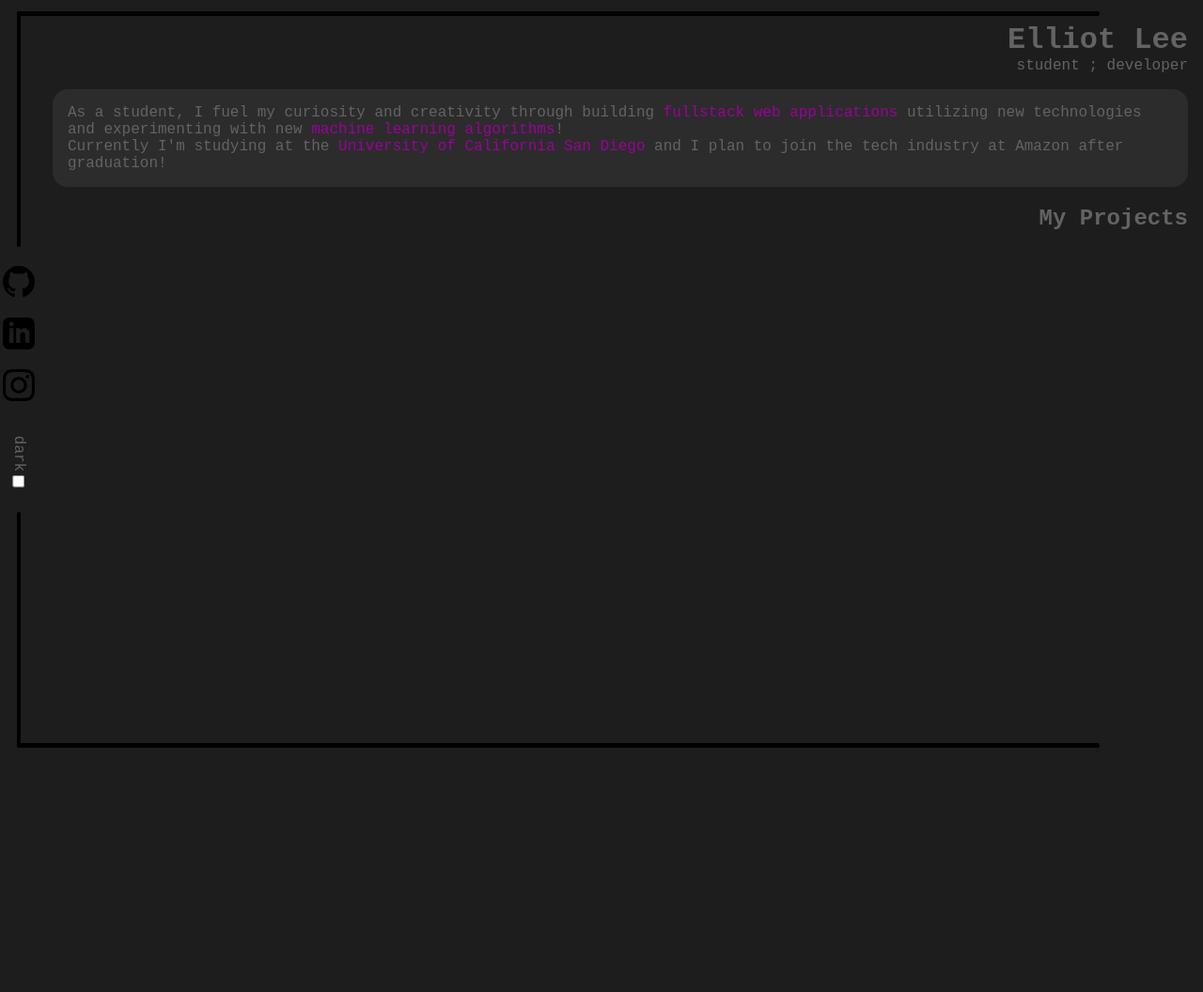
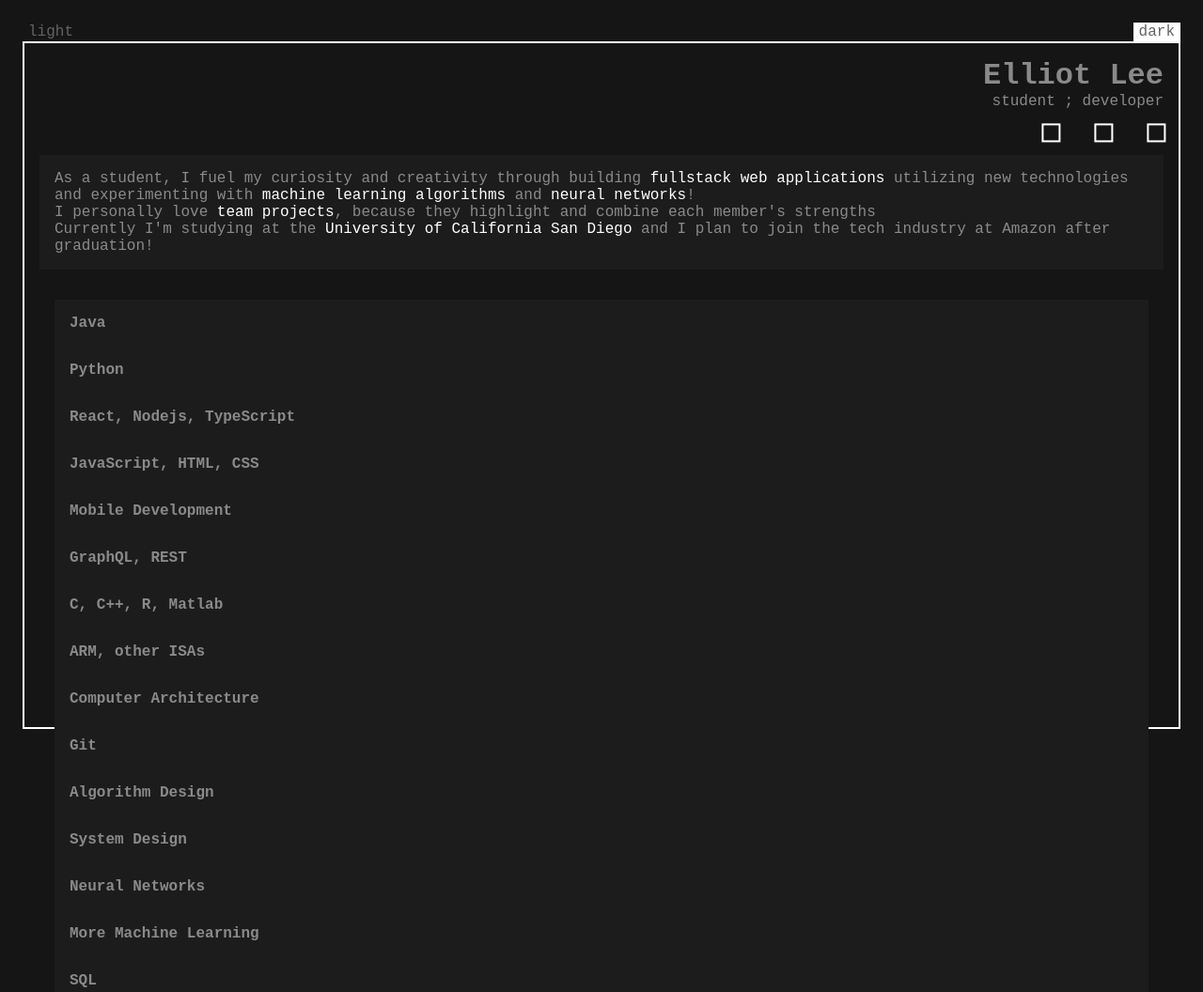
Before and after one commit to eal001/personal-website-v3, a plain HTML site: page index.html in a window 1280 px wide. Shown: the top 1056 px of the page at 94% size. Before the commit the page ends 800 px from the top, so only its background shows below. Drawn offline with Linux system fonts and the light colour scheme.

Commit message:
adjust hierarchy of tags and add skill section

```diff
--- a/index.html
+++ b/index.html
@@ -16,10 +16,18 @@
 
     <!-- scripts -->
     <script src="./project-card.js" type="module"></script>
-
+    <script src="./main.js" type="module"></script>
 </head>
 
 <body>
+    <div id="color-mode">
+        <button id="light">
+            light
+        </button>
+        <button id="dark">
+            dark
+        </button>
+    </div>
     <main>
         <h1>
             Elliot Lee
@@ -28,47 +36,96 @@
             student ; developer
         </p>
         <nav>
-
-            <line class="vertical">
-                <line class="horizontal"></line>
-            </line>
-            <div id="socials-container">
-
-                <a href="https://github.com/eal001/">
-                    <img src="assets/github.svg" alt="linkedin-icon">
-                </a>
-                <a href="https://www.linkedin.com/in/eal001/">
-                    <img src="assets/linkedin.svg" alt="linkedin-icon">
-                </a>
-                <a href="https://www.instagram.com/eal001/">
-                    <img src="assets/instagram.svg" alt="linkedin-icon">
-                </a>
-
-            </div>
-            <div id="dark-mode-container">
-                <label id="dark-mode-label">dark</label>
-                <input id="dark-mode-input" type="checkbox">
-            </div>
-            <line class="vertical">
-                <line class="horizontal" id="bottom"></line>
-            </line>
+            <a id="about-nav"><dot></dot><span>About<span></a>
+            <a id="projects-nav"><dot></dot><span>Projects</span></a>
+            <a id="contact-nav"><dot></dot><span>Contact</span></a>
         </nav>
 
         <section id="about">
             As a student, I fuel my curiosity and creativity through building
-            <a href="">fullstack web applications</a> utilizing new technologies and
-            experimenting with new <a>machine learning algorithms</a>!
+            <a>fullstack web applications</a> utilizing new technologies and
+            experimenting with <a>machine learning algorithms</a> and <a>neural
+            networks</a>!
+            <br>
+            I personally love <a>team projects</a>, because they highlight and
+            combine each member's strengths
             <br>
             Currently I'm studying at the <a>University of California San Diego</a> and
             I plan to join the tech industry at Amazon after graduation!
         </section>
+        <section id="skills">
+            <skill>
+                <h2>Java</h2>
+            </skill>
+            <skill>
+                <h2>Python</h2>
+            </skill>
+            <skill>
+                <h2>React, Nodejs, TypeScript</h2>
+            </skill>
+            <skill>
+                <h2>JavaScript, HTML, CSS</h2>
+            </skill>
+            <skill>
+                <h2>Mobile Development</h2>
+            </skill>
+            <skill>
+                <h2>GraphQL, REST</h2>
+            </skill>
+            <skill>
+                <h2>C, C++, R, Matlab</h2>
+            </skill>
+            <skill>
+                <h2>ARM, other ISAs</h2>
+            </skill>
+            <skill>
+                <h2>Computer Architecture</h2>
+            </skill>
+            <skill>
+                <h2>Git</h2>
+            </skill>
+            <skill>
+                <h2>Algorithm Design</h2>
+            </skill>
+            <skill>
+                <h2>System Design</h2>
+            </skill>
+            <skill>
+                <h2>Neural Networks</h2>
+            </skill>
+            <skill>
+                <h2>More Machine Learning</h2>
+            </skill>
+            <skill>
+                <h2>SQL</h2>
+            </skill>
+            <skill>
+                <h2>Math</h2>
+            </skill>
+            <skill>
+                <h2>English</h2>
+            </skill>
+            <skill>
+                <h2>Spanish</h2>
+            </skill>
+        </section>
         <section id="projects">
-            <h2>My Projects</h2>
-            <div id="project-container">
-
-            </div>
+            pjjpj
+        </section>
+        <section id="contact">
+            ctctctr
         </section>
     </main>
 </body>
 
 </html>
+
+<!-- <a href="https://github.com/eal001/">
+    <img src="assets/github.svg" alt="linkedin-icon">
+</a>
+<a href="https://www.linkedin.com/in/eal001/">
+    <img src="assets/linkedin.svg" alt="linkedin-icon">
+</a>
+<a href="https://www.instagram.com/eal001/">
+    <img src="assets/instagram.svg" alt="linkedin-icon">
+</a> -->
--- a/styles.css
+++ b/styles.css
@@ -1,16 +1,21 @@
 html {
     font-size: 16px;
     font-family:'Courier New', Courier, monospace;
-    color:rgb(99, 99, 99);
-    text-align: right;
+    color:rgb(138, 138, 138);
 }
 
 body {
-    background-color: rgb(29, 29, 29);
+    background-color: rgb(21, 21, 21);
     text-decoration: none;
-    margin: 1rem;
-    margin-top: 1.5rem;
-    margin-left: 3.5rem;
+    margin: 1.5rem;
+    height: calc(100vh - 3rem);
+}
+
+main {
+    border: 0.125rem solid white;
+    padding: 1rem;
+    text-align: right;
+    height: calc(100% - 3.5rem);
 }
 
 h1 {
@@ -18,7 +23,9 @@ h1 {
 }
 
 h2 {
-     text-align: right;
+    font-size: 1rem;
+    text-align: left;
+    margin: 0rem;
 }
 
 p {
@@ -28,83 +35,87 @@ p {
 section {
     text-align: left;
     margin-top: 1rem;
+    padding: 1rem;
+    background-color: rgb(28, 28, 28);
 }
 
-line {
-    display: block;
-    background-color: black;
-    border-radius: 1rem;
-    overflow: visible;
+nav {
+    margin: 1rem;
+    display: flex;
+    justify-content: space-between;
 }
 
-line.vertical{
-    height: 32%;
-    width: 0.3rem;
+button {
+    background-color: transparent;
+    border: none;
+    font-size: 16px;
+    font-family:'Courier New', Courier, monospace;
+    color: rgb(99, 99, 99);
 }
 
-line.horizontal {
-    height: 0.3rem;
-    width: 90vw
+button:hover {
+    background-color: white;
 }
 
-line#bottom {
-    position: absolute;
-    bottom: 0;
+button:active {
+    background-color: white;
 }
 
 a {
-    color: rgb(156, 0, 156);
+    color: white;
     text-decoration: none;
 }
 
 a:hover {
-    color: white;
+    color: rgb(156, 0, 156);
 }
 
-a img {
-    margin: 0.5rem;
-    width: 2.123rem;
+skill {
+    display: block;
+    background-color: rgb(28, 28, 28);
+    padding: 1rem;
 }
 
-a img:hover{
-    filter: invert(49%) sepia(38%) saturate(1234%) hue-rotate(248deg) brightness(84%) contrast(93%);
+#skills {
+    background-color: transparent;
 }
 
-nav {
-    position: fixed;
-    overflow-x: visible;
-    top: 0;
-    left: 0;
-    margin: 0.75rem;
+#color-mode {
+    width: 100%;
     display: flex;
-    justify-content: center;
-    align-content: space-between;
-    width: 1rem;
-    flex-wrap: wrap;
-    height: calc(100% - 1rem);
+    justify-content: space-between;
+}
+#dark {
+    background-color: white;
 }
 
-#dark-mode-container {
-    display: flex;
-    justify-content: center;
-    align-items:  center;
-    transform: rotate(90deg);
-    height:5rem;
+@media only screen and (min-width: 576px) {
+    a span {
+        display: none;
+    }
+    nav {
+        margin-left: 0;
+        margin-right: 0;
+        display: flex;
+        justify-content: right;
+    }
+    nav a {
+        display: relative;
+        margin: 0.5rem;
+        margin-left: 3rem;
+    }
+    dot {
+        transform: translate(-0.6rem, -0.6rem);
+        min-width: 1rem;
+        height: 1rem;
+        border: 0.125rem solid white;
+        position: absolute;
+        transition: transform 500ms ease-in-out;
+    }
+
+    dot:hover {
+        transform-origin: center;
+        transform: translate(-0.6rem, -0.6rem) rotate(135deg);
+        background-color: white;
+    }
 }
-
-input {
-    accent-color: rgb(156, 0, 156);;
-}
-
-#socials-container {
-    width: 1.25rem;
-    display: flex;
-    justify-content: center;
-    flex-wrap: wrap;
-}
-
-#about {
-    padding: 1rem;
-    background-color: rgb(44, 44, 44);
-    border-radius: 1rem;
-}
```
